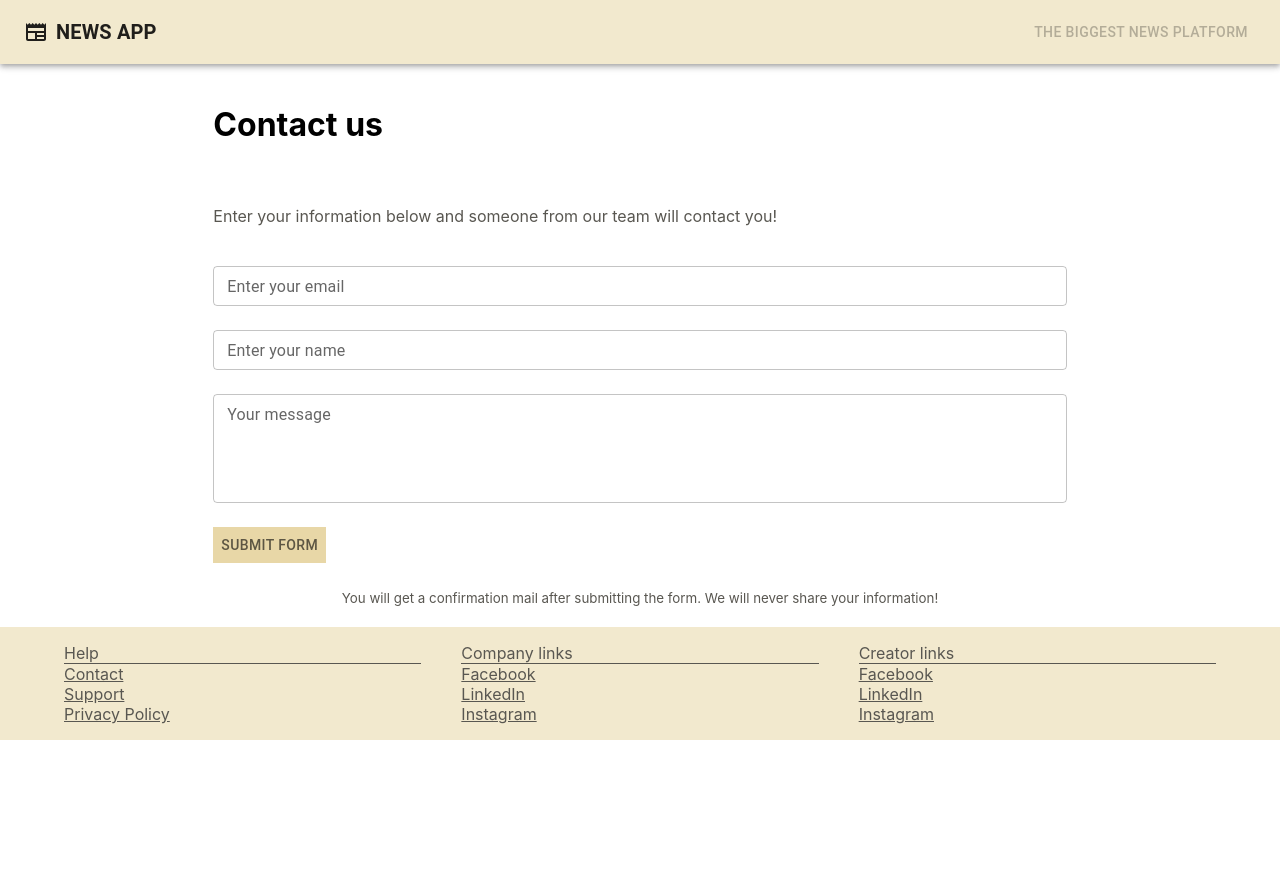
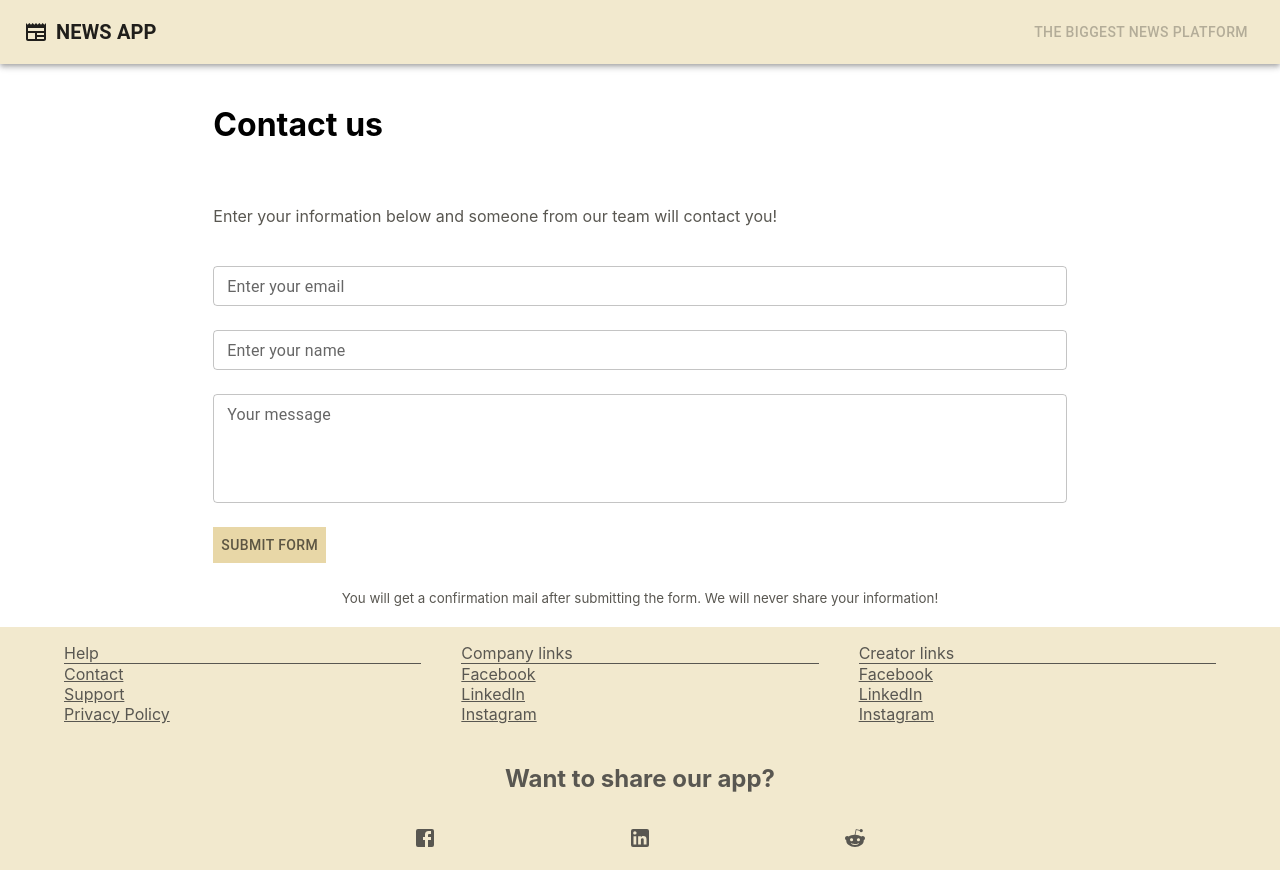
Before and after one commit to amirzulic/NewsApp, a React (Create React App) app: page /contact in a window 1280 px wide. Before the commit the page ends 800 px from the top, so only its background shows below. Built offline with nearby package versions, Linux system fonts and the light colour scheme.

Commit message:
External share in footer and single report

```diff
--- a/package.json
+++ b/package.json
@@ -25,6 +25,7 @@
     "react-dom": "^18.2.0",
     "react-router-dom": "^6.4.4",
     "react-scripts": "5.0.1",
+    "react-share": "^4.4.1",
     "typescript": "^4.9.3",
     "web-vitals": "^2.1.4"
   },
--- a/src/components/Footer.tsx
+++ b/src/components/Footer.tsx
@@ -5,6 +5,12 @@ import Box from '@mui/material/Box';
 import Link from '@mui/material/Link';
 import { LINKS_CREATOR } from '../data/Data';
 import { LINKS_COMPANY } from '../data/Data';
+import RedditIcon from '@mui/icons-material/Reddit';
+import FacebookIcon from '@mui/icons-material/Facebook';
+import LinkedInIcon from '@mui/icons-material/LinkedIn';
+import { FacebookShareButton } from 'react-share';
+import { LinkedinShareButton } from 'react-share';
+import { RedditShareButton } from 'react-share';
 
 function Footer() {
   const help = ['Contact', 'Support', 'Privacy Policy'];
@@ -17,6 +23,8 @@ function Footer() {
           color: 'secondary.dark'
         }}>
         <Container maxWidth="lg">
+          <Grid container spacing={3}>
+            <Grid item xs={12}>
               <Grid container spacing={5}>
                 <Grid item xs={12} sm={4}>
                   <Box borderBottom={1}>Help</Box>
@@ -49,6 +57,36 @@ function Footer() {
                   ))}
                 </Grid>
               </Grid>
+            </Grid>
+            <Grid item xs={12}>
+              <Grid container spacing={2} sx={{ textAlign: 'center' }}>
+                <Grid item xs={12} sx={{ fontSize: '12px' }}>
+                  <h1>Want to share our app?</h1>
+                </Grid>
+                <Grid item xs={12} md={4}>
+                  <Box sx={{ textAlign: 'end' }}>
+                    <FacebookShareButton url={'https://trello.com/b/jzt85IOO/amir'}>
+                      <FacebookIcon height={40} />
+                    </FacebookShareButton>
+                  </Box>
+                </Grid>
+                <Grid item xs={12} md={4}>
+                  <Box sx={{ textAlign: 'center' }}>
+                    <LinkedinShareButton url={'https://trello.com/b/jzt85IOO/amir'}>
+                      <LinkedInIcon height={40} />
+                    </LinkedinShareButton>
+                  </Box>
+                </Grid>
+                <Grid item xs={12} md={4}>
+                  <Box sx={{ textAlign: 'start' }}>
+                    <RedditShareButton url={'https://trello.com/b/jzt85IOO/amir'}>
+                      <RedditIcon height={40} />
+                    </RedditShareButton>
+                  </Box>
+                </Grid>
+              </Grid>
+            </Grid>
+          </Grid>
         </Container>
       </Box>
     </footer>
--- a/src/components/comments/CommentsSection.tsx
+++ b/src/components/comments/CommentsSection.tsx
@@ -6,6 +6,16 @@ import Comment from './Comment';
 import { getAllComments } from '../../service/CommentService';
 import Snackbar from '@mui/material/Snackbar';
 import Alert from '@mui/material/Alert';
+import ShareIcon from '@mui/icons-material/Share';
+import Grid from '@mui/material/Grid';
+import {
+  FacebookIcon,
+  FacebookShareButton,
+  LinkedinIcon,
+  LinkedinShareButton,
+  ViberIcon,
+  ViberShareButton
+} from 'react-share';
 
 interface Props {
   id: string | undefined;
@@ -13,6 +23,7 @@ interface Props {
 
 function CommentsSection(props: Props) {
   const [showComments, setShowComments] = useState(false);
+  const [showShare, setShowShare] = useState(1);
   const [comments, setComments] = useState([]);
   const [error, setError] = useState(false);
 
@@ -59,6 +70,40 @@ function CommentsSection(props: Props) {
           HIDE COMMENTS
         </Button>
       )}
+      <Button
+        onClick={() => {
+          setShowShare(showShare + 1);
+        }}>
+        <ShareIcon /> Share article
+      </Button>
+      {showShare % 2 === 0 && (
+        <Grid container sx={{ textAlign: 'center' }}>
+          <Grid item xs={12} md={3} lg={1}>
+            <Box sx={{ textAlign: 'start' }}>
+              <br />
+              <FacebookShareButton url={'https://trello.com/b/jzt85IOO/amir'}>
+                <FacebookIcon size={40} round={true} />
+              </FacebookShareButton>
+            </Box>
+          </Grid>
+          <Grid item xs={12} md={3} lg={1}>
+            <Box sx={{ textAlign: 'start' }}>
+              <br />
+              <LinkedinShareButton url={'https://trello.com/b/jzt85IOO/amir'}>
+                <LinkedinIcon size={40} round={true} />
+              </LinkedinShareButton>
+            </Box>
+          </Grid>
+          <Grid item xs={12} md={3} lg={1}>
+            <Box sx={{ textAlign: 'start' }}>
+              <br />
+              <ViberShareButton url={'https://trello.com/b/jzt85IOO/amir'}>
+                <ViberIcon size={40} round={true} />
+              </ViberShareButton>
+            </Box>
+          </Grid>
+        </Grid>
+      )}
       {showComments && (
         <Box>
           <CommentForm report_id={props.id} />
```
Also changed, not shown: 1 other file (tests, documents, lock files or other folders). Lines whose indentation alone changed are shown as unchanged.
